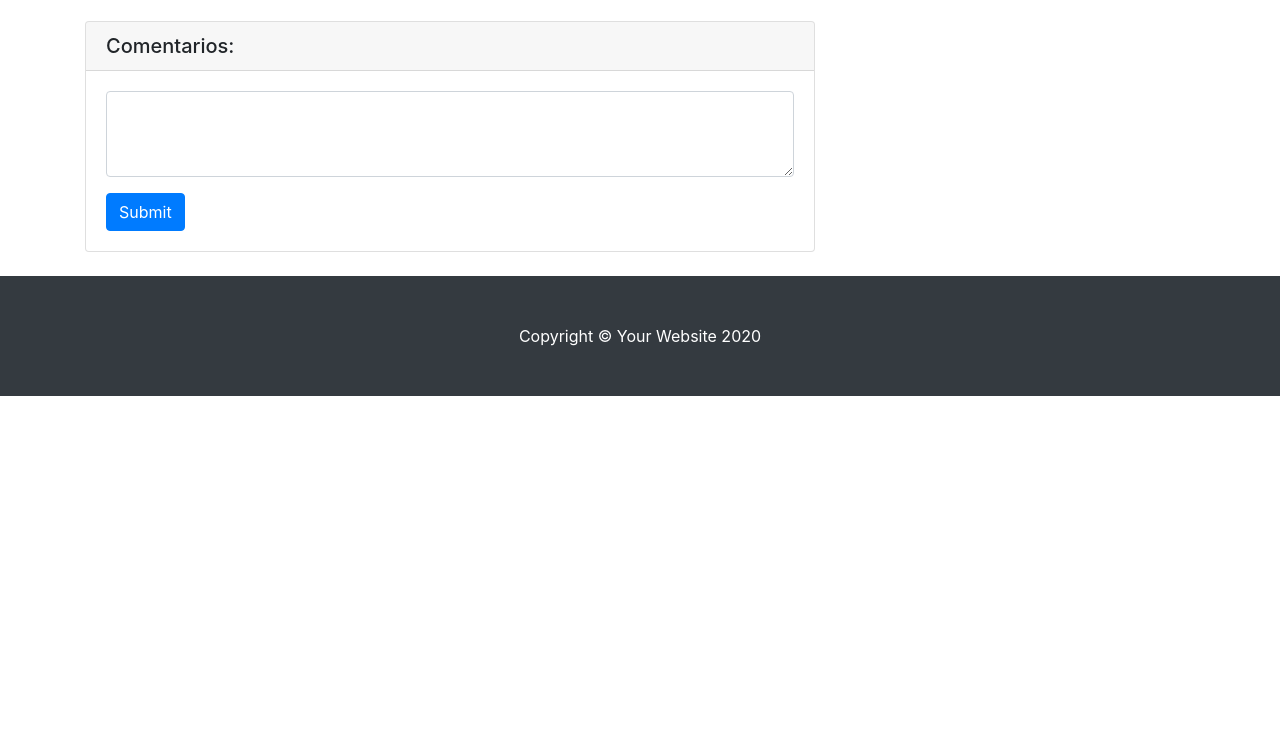
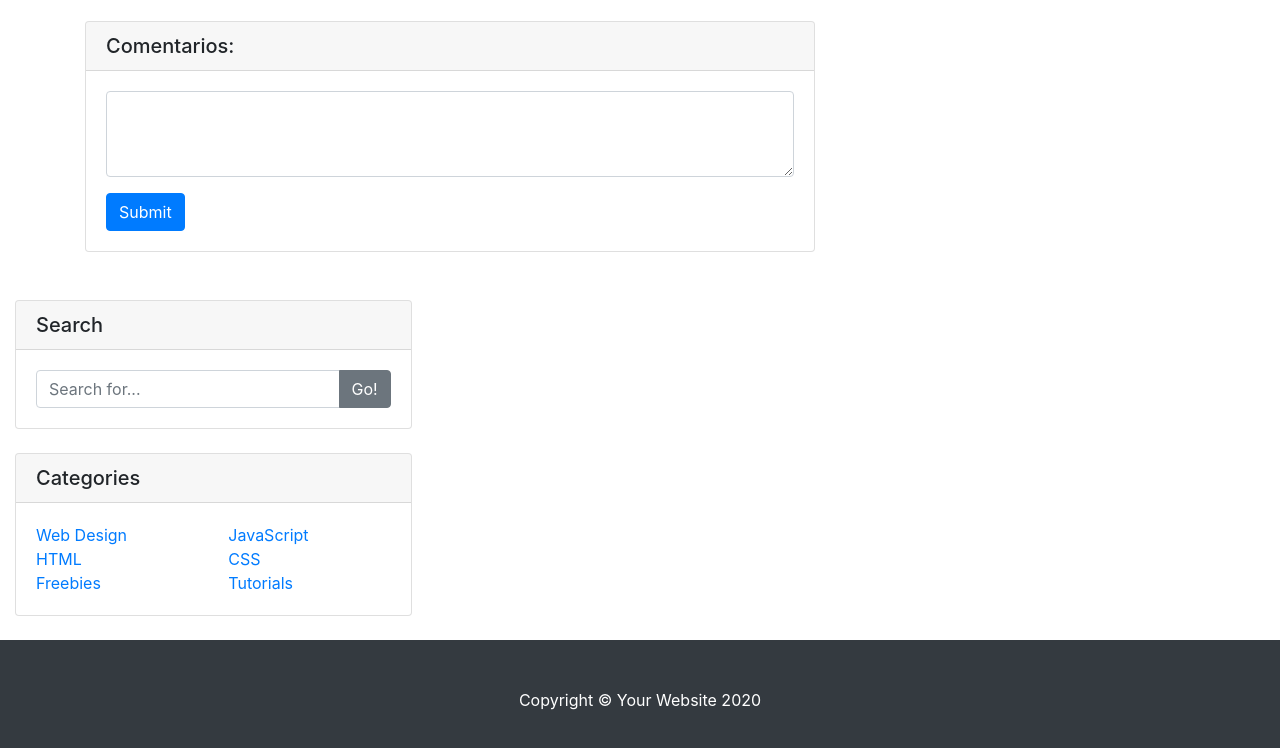
Before and after one commit to susanaglezr/biosensorcdecmx, a website: page index.html in a window 1280 px wide. Shown: the part 2941-3689 px from the top of the page. Before the commit the page ends 3337 px from the top, so only its background shows below. Drawn offline with Linux system fonts and the light colour scheme.

Commit message:
Update index.html

```diff
--- a/index.html
+++ b/index.html
@@ -199,9 +199,66 @@
           </div>
         </div>
 
+</div>
+            </div>
+
+          </div>
+        </div>
+
+      </div>
+
+      <!-- Sidebar Widgets Column -->
+      <div class="col-md-4">
+
+        <!-- Search Widget -->
+        <div class="card my-4">
+          <h5 class="card-header">Search</h5>
+          <div class="card-body">
+            <div class="input-group">
+              <input type="text" class="form-control" placeholder="Search for...">
+              <span class="input-group-append">
+                <button class="btn btn-secondary" type="button">Go!</button>
+              </span>
+            </div>
+          </div>
+        </div>
+
+        <!-- Categories Widget -->
+        <div class="card my-4">
+          <h5 class="card-header">Categories</h5>
+          <div class="card-body">
+            <div class="row">
+              <div class="col-lg-6">
+                <ul class="list-unstyled mb-0">
+                  <li>
+                    <a href="#">Web Design</a>
+                  </li>
+                  <li>
+                    <a href="#">HTML</a>
+                  </li>
+                  <li>
+                    <a href="#">Freebies</a>
+                  </li>
+                </ul>
+              </div>
+              <div class="col-lg-6">
+                <ul class="list-unstyled mb-0">
+                  <li>
+                    <a href="#">JavaScript</a>
+                  </li>
+                  <li>
+                    <a href="#">CSS</a>
+                  </li>
+                  <li>
+                    <a href="#">Tutorials</a>
+                  </li>
+                </ul>
+              </div>
+            </div>
+          </div>
+        </div>
 
 
-      </div>
 
 
 
```
